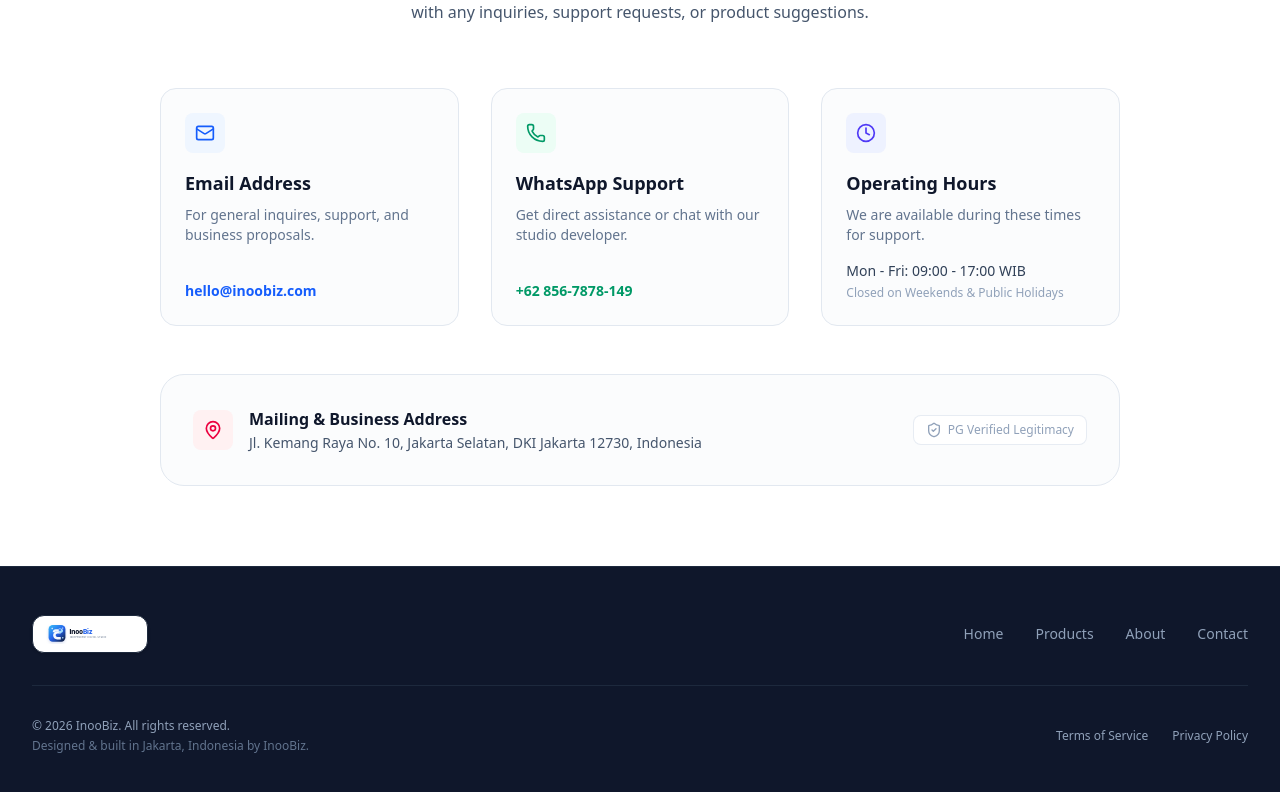
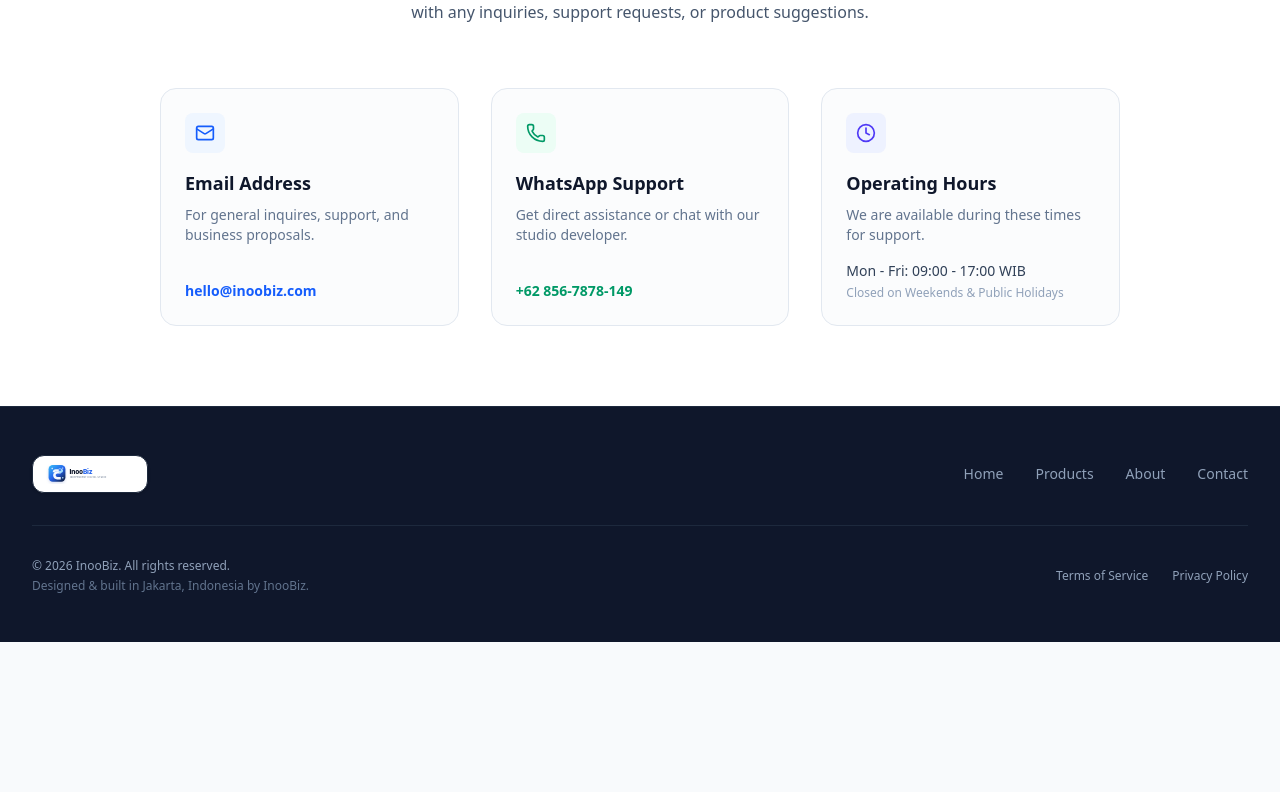
Before and after one commit to valentinohrynt/inoobiz, a Next.js app: page / in a window 1280 px wide. Shown: the part 2352-3144 px from the top of the page. After the commit the page ends 2994 px from the top, so only its background shows below. Built offline with nearby package versions, Linux system fonts and the light colour scheme.

Commit message:
chore: remove physical address info from all pages

```diff
--- a/app/page.tsx
+++ b/app/page.tsx
@@ -7,7 +7,6 @@
   ExternalLink,
   Mail,
   Phone,
-  MapPin,
   Clock,
   CheckCircle,
   ShieldCheck,
@@ -390,24 +389,7 @@
               </div>
             </div>
 
-            {/* Address / Registered office detail */}
-            <div className="mt-12 p-6 sm:p-8 rounded-3xl border border-slate-200 bg-slate-50/50 flex flex-col sm:flex-row gap-6 items-start sm:items-center justify-between">
-              <div className="flex gap-4 items-start sm:items-center">
-                <div className="h-10 w-10 rounded-lg bg-rose-50 flex items-center justify-center text-rose-600 flex-shrink-0">
-                  <MapPin className="h-5 w-5" />
-                </div>
-                <div>
-                  <h4 className="font-bold text-slate-900">Mailing & Business Address</h4>
-                  <p className="text-sm text-slate-600 mt-0.5">
-                    Jl. Kemang Raya No. 10, Jakarta Selatan, DKI Jakarta 12730, Indonesia
-                  </p>
-                </div>
-              </div>
-              <div className="text-xs text-slate-400 bg-white border border-slate-200/80 px-3 py-1.5 rounded-lg flex items-center gap-1.5 self-stretch sm:self-auto justify-center">
-                <ShieldCheck className="h-4 w-4 text-slate-400" />
-                PG Verified Legitimacy
-              </div>
-            </div>
+
           </div>
         </section>
       </main>
--- a/app/privacy/page.tsx
+++ b/app/privacy/page.tsx
@@ -175,7 +175,6 @@
               </p>
               <div className="bg-slate-50 rounded-2xl p-5 border border-slate-200 text-xs sm:text-sm space-y-2">
                 <p><strong>Studio Name:</strong> InooBiz (Independent Digital Studio)</p>
-                <p><strong>Business Mailing Address:</strong> Jl. Kemang Raya No. 10, Jakarta Selatan, DKI Jakarta 12730, Indonesia</p>
                 <p><strong>Contact Email:</strong> <a href="mailto:hello@inoobiz.com" className="text-blue-600 hover:underline">hello@inoobiz.com</a></p>
                 <p><strong>Contact WhatsApp:</strong> <a href="https://wa.me/628567878149" className="text-blue-600 hover:underline">+62 856-7878-149</a></p>
               </div>
--- a/app/terms/page.tsx
+++ b/app/terms/page.tsx
@@ -180,7 +180,6 @@
               </p>
               <div className="bg-slate-50 rounded-2xl p-5 border border-slate-200 text-xs sm:text-sm space-y-2">
                 <p><strong>Studio Name:</strong> InooBiz (Independent Digital Studio)</p>
-                <p><strong>Business Mailing Address:</strong> Jl. Kemang Raya No. 10, Jakarta Selatan, DKI Jakarta 12730, Indonesia</p>
                 <p><strong>Contact Email:</strong> <a href="mailto:hello@inoobiz.com" className="text-blue-600 hover:underline">hello@inoobiz.com</a></p>
                 <p><strong>Contact WhatsApp:</strong> <a href="https://wa.me/628567878149" className="text-blue-600 hover:underline">+62 856-7878-149</a></p>
               </div>
```
